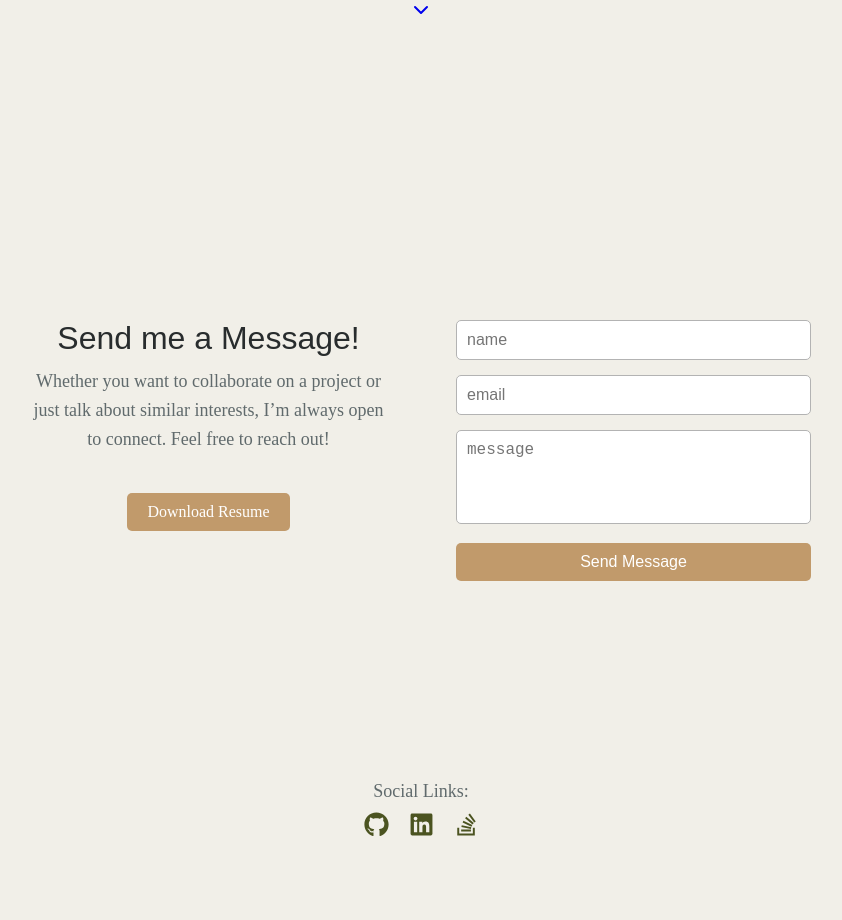
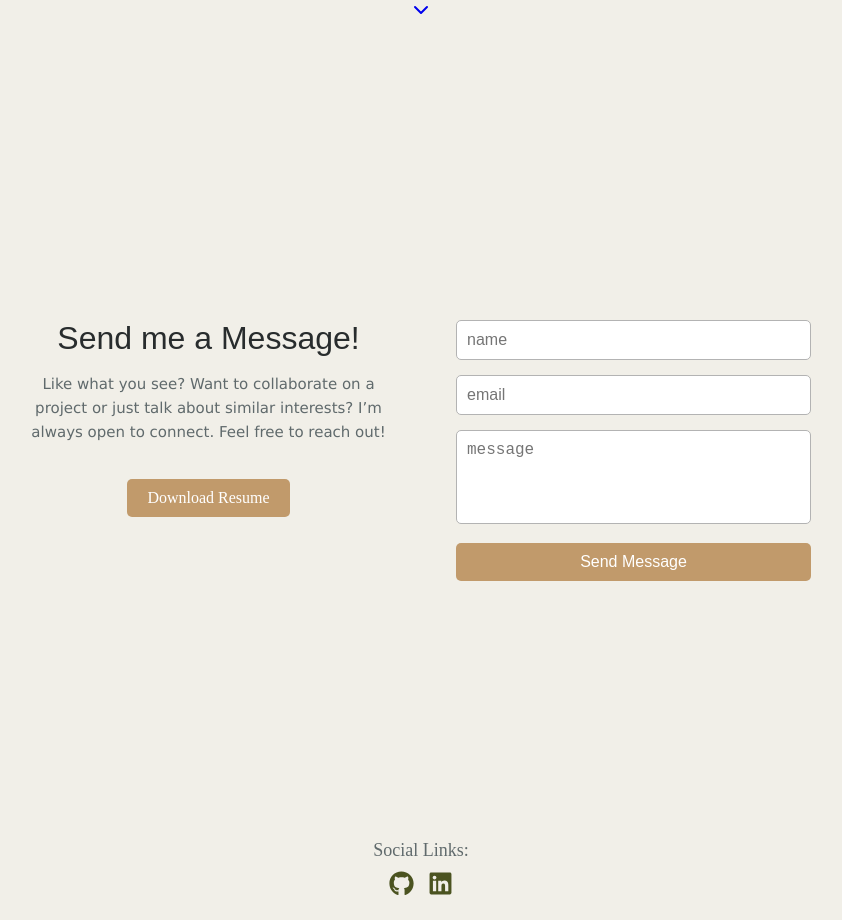
Before and after one commit to ChelsR29/React-Portfolio, a React (Vite) app: page / in a window 1280 px wide. Shown: the part 2420-3340 px from the top of the page, without its empty margins (219-1061 px from the left). Built offline with nearby package versions, Linux system fonts and the light colour scheme.

Commit message:
Update Form Functionality & Footer

```diff
--- a/src/components/Footer.css
+++ b/src/components/Footer.css
@@ -3,7 +3,6 @@
 footer {
     width: 100%;
     text-align: center;
-    margin-bottom: 20px;
 }
 
 footer .container {
@@ -16,16 +15,25 @@ footer .container p {
 }
 
 footer .container a {
-    padding-left: 10px;
-    padding-right: 10px;
+    padding-left: 7px;
+    padding-right: 7px;
     /* transition: color 0.3s ease; */
 }
+
+footer .container a svg {
+    color: #4B5320;
+}
+
+body.dark-mode footer .container a svg {
+    color: #748C6D;
+}
+
 
 footer .container a svg:hover {
     color: #8c9a3d;
     transform: scale(1.10);
 }
 
-footer .container a svg {
-    color: #4B5320;
+body.dark-mode footer .container a svg:hover {
+    color: #8FA68B;
 }
--- a/src/components/Footer.jsx
+++ b/src/components/Footer.jsx
@@ -1,4 +1,4 @@
-import { FaGithub, FaLinkedin, FaStackOverflow } from 'react-icons/fa'; // Using react-icons for icons
+import { FaGithub, FaLinkedin } from 'react-icons/fa'; // Using react-icons for icons
 import './Footer.css';
 
 function Footer() {
@@ -9,11 +9,8 @@ function Footer() {
         <a href="https://github.com/ChelsR29" target="_blank" rel="noopener noreferrer" className="text-light mx-2">
           <FaGithub size={25} />
         </a>
-        <a href="https://www.linkedin.com/in/your-linkedin-username" target="_blank" rel="noopener noreferrer" className="text-light mx-2">
+        <a href="https://www.linkedin.com/in/chelsea-ramdat" target="_blank" rel="noopener noreferrer" className="text-light mx-2">
           <FaLinkedin size={25} />
-        </a>
-        <a href="https://stackoverflow.com/users/your-stackoverflow-id" target="_blank" rel="noopener noreferrer" className="text-light mx-2">
-          <FaStackOverflow size={25} />
         </a>
       </div>
     </footer>
--- a/src/components/Navigation.jsx
+++ b/src/components/Navigation.jsx
@@ -55,11 +55,6 @@ function Nav() {
               Contact
             </a>
           </li>
-          <li className="nav-item">
-            <a href="#resume" className="nav-link" onClick={toggleMenu}>
-              Resume
-            </a>
-          </li>
         </ul>
       </div>
     </>
--- a/src/pages/ContactPage.css
+++ b/src/pages/ContactPage.css
@@ -1,15 +1,24 @@
-.contact-container {
-  height: 100vh;
+.contact-section-container {
+  display: flex;
+  flex-direction: column; /* Make sure the footer comes below */
+  min-height: 100vh; /* Ensure the entire content is at least the height of the viewport */
 }
 
-.contact-section {
+.contact-container {
   display: flex;
   justify-content: space-between;
   align-items: flex-start;
-  padding: 200px;
+  padding-top: 200px;
   padding-left: 250px;
   padding-right: 250px;
+  margin-bottom: 30px; /* Add some space below the contact section */
 }
+
+footer {
+  margin-top: auto; /* Pushes footer to the bottom */
+  margin-bottom: 20px;
+}
+
 
 /* Left side (resume & message) */
 .contact-left {
@@ -28,11 +37,12 @@
 }
 
 .contact-left p {
+  font-family: Verdana;
   line-height: 1.6;
-  margin-top: 10px;
-  margin-bottom: 20px;
+  margin-top: 15px;
+  margin-bottom: 15px;
   max-width: 400px;
-  font-size: 18px;
+  font-size: 15px;
 }
 
 .contact-left a {
@@ -54,6 +64,13 @@
   transform: scale(1.05); /* Slightly enlarge the button on hover */
 }
 
+body.dark-mode .contact-left a {
+  background-color: #a18059;
+}
+
+body.dark-mode .contact-left a:hover {
+  background-color: #795935;
+}
 
 /* Right side (Form) */
 .contact-right {
@@ -94,13 +111,22 @@
 
 
 .contact-form .btn:hover {
-  background-color: #a68051; /* Optional: Change the background color on hover */
+  background-color: #a68051;
+}
+
+body.dark-mode .contact-form .btn {
+  background-color: #a18059;
+}
+
+body.dark-mode .contact-form .btn:hover {
+  background-color: #795935;
 }
 
 .response-message {
   text-align: center;
   margin-top: 20px;
-  font-size: 16px;
+  font-size: 15px;
+  font-family: Verdana;
   color: green; /* Adjust the color */
   opacity: 1;
   transition: opacity 1s ease; /* Smooth fade-out over 1 second */
@@ -110,6 +136,9 @@
   opacity: 0; /* Fade out by setting opacity to 0 */
 }
 
+body.dark-mode .response-message {
+  color: #fae4db;
+}
 
 
 /* Responsive adjustments */
--- a/src/pages/ContactPage.jsx
+++ b/src/pages/ContactPage.jsx
@@ -20,23 +20,57 @@ function ContactPage() {
       ...formData,
       [name]: value
     });
-    e.target.setCustomValidity('');
+    e.target.setCustomValidity(''); // Reset the custom validity
   };
 
   const handleInvalid = (e) => {
     if (e.target.validity.valueMissing) {
       e.target.setCustomValidity('This field is required');
-    } else if (e.target.type === 'email' && e.target.validity.patternMismatch) {
+    } else if (e.target.type === 'email' && e.target.validity.typeMismatch) {
       e.target.setCustomValidity('Please enter a valid email address');
     } else {
       e.target.setCustomValidity('');
     }
   };
 
+  // Function to validate email format using regular expression
+  const isValidEmail = (email) => {
+    const emailRegex = /^[^\s@]+@[^\s@]+\.[^\s@]+$/;
+    return emailRegex.test(email);
+  };
+
   const handleSubmit = async (e) => {
     e.preventDefault();
+
+    // Check if any fields are empty
+    if (!formData.name || !formData.email || !formData.message) {
+      setResponseMessage('Please fill in all fields before sending.');
+      setFadeOut(false); // Ensure message is shown immediately
+      setTimeout(() => {
+        setFadeOut(true); // Start fade-out after 3 seconds
+        setTimeout(() => {
+          setResponseMessage(''); // Remove message after fade-out
+        }, 1000); // Match the fade-out duration in CSS
+      }, 3000); // Display message for 3 seconds
+      return; // Stop form submission
+    }
+
+    // Validate the email format
+    if (!isValidEmail(formData.email)) {
+      setResponseMessage('Please enter a valid email address.');
+      setFadeOut(false); // Ensure message is shown immediately
+      setTimeout(() => {
+        setFadeOut(true); // Start fade-out after 3 seconds
+        setTimeout(() => {
+          setResponseMessage(''); // Remove message after fade-out
+        }, 1000); // Match the fade-out duration in CSS
+      }, 3000); // Display message for 3 seconds
+      return; // Stop form submission
+    }
+
     setIsSubmitting(true);
 
+    try {
       const response = await fetch('http://localhost:3001/send-email', {
         method: 'POST',
         headers: {
@@ -59,6 +93,9 @@ function ContactPage() {
       } else {
         setResponseMessage('Failed to send your message. Please try again.');
       }
+    } catch (error) {
+      setResponseMessage('An error occurred. Please try again later.');
+    }
 
     // Set fadeOut to false when showing the message, and then start fading out
     setFadeOut(false);
@@ -73,13 +110,13 @@ function ContactPage() {
   };
 
   return (
+    <div className="contact-section-container">
       <div className="contact-container">
-      <div className="contact-section">
         <div className="contact-left">
           <h2 className="section-title">Send me a Message!</h2>
           <p>
-            Whether you want to collaborate on a project or just talk about
-            similar interests, I’m always open to connect. Feel free to reach out!
+            Like what you see? Want to collaborate on a project or just talk about
+            similar interests? I’m always open to connect. Feel free to reach out!
           </p>
           <a href={resume} download='Chelsea_Ramdat_Resume'>Download Resume</a>
         </div>
@@ -137,8 +174,8 @@ function ContactPage() {
       </div>
       <Footer />
     </div>
+  );
 
-  );
 }
 
 export default ContactPage;
```
Lines whose indentation alone changed are shown as unchanged.
